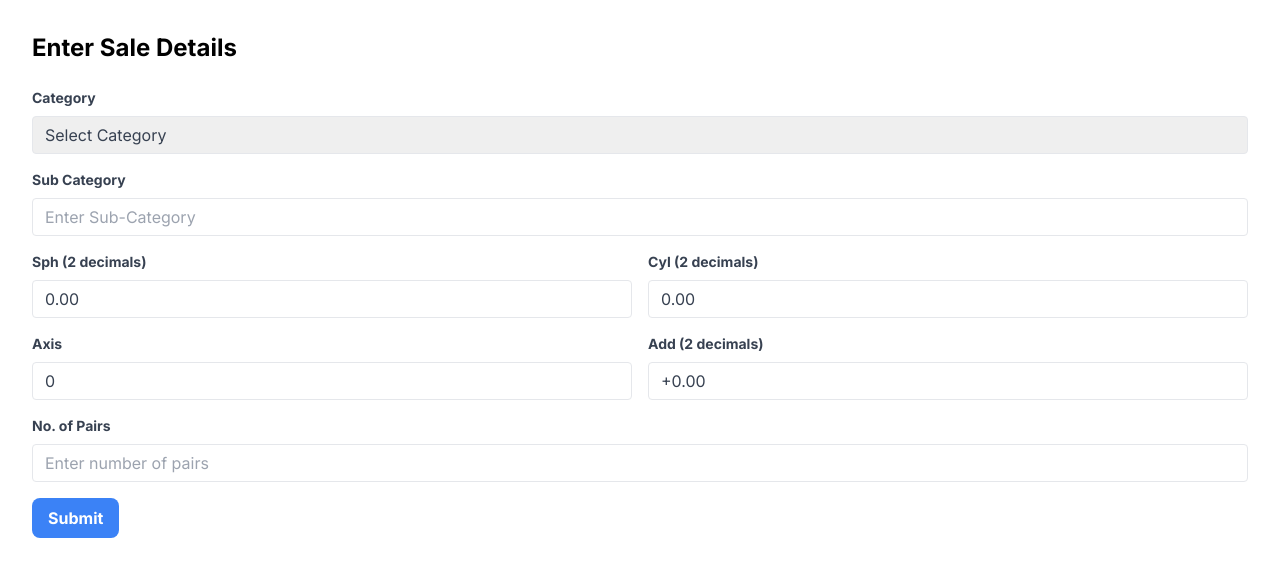
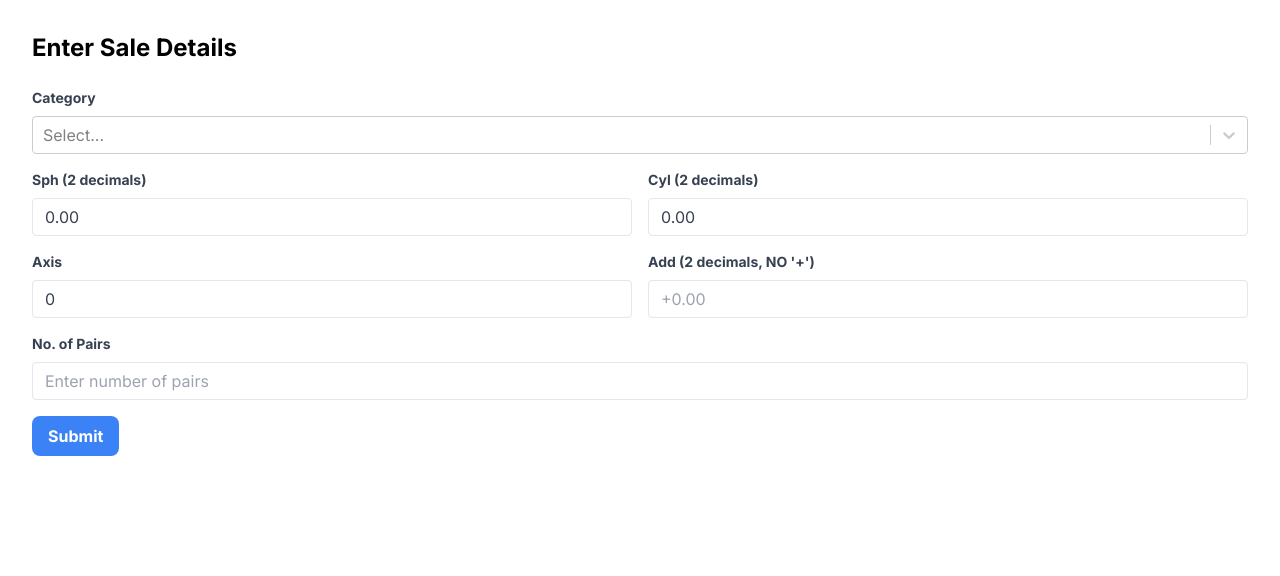
Before and after one commit to Arjun-Praveen-Varshney/omoptik-store, a Next.js app: page /addStock in a window 1280 px wide. Shown: the top 576 px of the page. Built offline with nearby package versions, Linux system fonts and the light colour scheme.

Commit message:
re-structured firestore

```diff
--- a/app/addStock/page.js
+++ b/app/addStock/page.js
@@ -1,11 +1,12 @@
 "use client";
 import { useState } from "react";
-import { db, setDoc, doc } from "../../firebaseConfig";
+import { db, addDoc, collection } from "../../firebaseConfig";
+import Select from "react-select";
+import { categoryOptions } from "../helpers";
 
 const addStock = () => {
   const [sale, setSale] = useState({
     category: "",
-    subcategory: "",
     sph: "0.00",
     cyl: "0.00",
     axis: "0",
@@ -17,19 +18,14 @@ const addStock = () => {
     setSale({ ...sale, [e.target.name]: e.target.value });
   };
 
+  const handleCategoryChange = (selectedOption) => {
+    setSale({ ...sale, category: selectedOption.value });
+  };
+
   const handleSubmit = async (e) => {
     e.preventDefault();
     try {
-      await setDoc(
-        doc(
-          db,
-          `stock/lenses/${sale.category}`,
-          `${sale.category}${sale.subcategory.toUpperCase()}${sale.sph}${
-            sale.cyl
-          }x${sale.axis}_Add+${sale.add}`
-        ),
-        sale
-      );
+      await addDoc(collection(db, "lenses"), sale);
       alert("Stock added successfully!");
     } catch (error) {
       alert("Some error occurred! Please try again.");
@@ -47,33 +43,14 @@ const addStock = () => {
           >
             Category
           </label>
-          <select
-            className="appearance-none border rounded w-full py-2 px-3 text-gray-700 leading-tight focus:outline-none focus:shadow-outline"
+          <Select
+            // placeholder="Select Category"
+            instanceId="category-select-addStock"
             id="category"
             name="category"
-            onChange={handleChange}
-            required={true}
-          >
-            <option value="">Select Category</option>
-            <option value="CR">CR</option>
-            <option value="PG">PG</option>
-            <option value="WT Glass">WT Glass</option>
-          </select>
-        </div>
-        <div className="mb-4">
-          <label
-            className="block text-gray-700 text-sm font-bold mb-2"
-            htmlFor="subcategory"
-          >
-            Sub Category
-          </label>
-          <input
-            className="appearance-none border rounded w-full py-2 px-3 text-gray-700 leading-tight focus:outline-none focus:shadow-outline"
-            id="subcategory"
-            name="subcategory"
-            type="text"
-            placeholder="Enter Sub-Category"
-            onChange={handleChange}
+            options={categoryOptions}
+            isSearchable={true}
+            onChange={(selectedOption) => handleCategoryChange(selectedOption)}
           />
         </div>
         <div className="flex mb-4">
@@ -135,15 +112,15 @@ const addStock = () => {
               className="block text-gray-700 text-sm font-bold mb-2"
               htmlFor="add"
             >
-              Add (2 decimals)
+              Add (2 decimals, NO '+')
             </label>
             <input
               className="appearance-none border rounded w-full py-2 px-3 text-gray-700 leading-tight focus:outline-none focus:shadow-outline"
               id="add"
               name="add"
               type="text"
-              defaultValue={"+0.00"}
-              placeholder="Enter Add"
+              // defaultValue={"+0.00"}
+              placeholder="+0.00"
               onChange={handleChange}
             />
           </div>
--- /dev/null
+++ b/app/bills/page.js
@@ -0,0 +1,25 @@
+import React from "react";
+
+const bills = ({ bills }) => {
+  return (
+    <div className="flex flex-col items-center">
+      <h1 className="text-2xl font-bold mb-4">All Bills</h1>
+      <ul className="w-full max-w-md">
+        {bills.map((bill) => (
+          <li
+            key={bill.id}
+            className="bg-white shadow-md rounded-md p-4 mb-4 flex items-center justify-between"
+          >
+            <div>
+              <h2 className="text-lg font-semibold">{bill.title}</h2>
+              <p className="text-gray-500">{bill.date}</p>
+            </div>
+            <span className="text-green-500">${bill.amount}</span>
+          </li>
+        ))}
+      </ul>
+    </div>
+  );
+};
+
+export default bills;
--- /dev/null
+++ b/app/helpers.js
@@ -0,0 +1,27 @@
+const categoryOptions = [
+  { value: "CR HC", label: "CR HC" },
+  { value: "CR ARC", label: "CR ARC" },
+  { value: "CR HC PG", label: "CR HC PG" },
+  { value: "CR ARC PG", label: "CR ARC PG" },
+  { value: "CR KT HC", label: "CR KT HC" },
+  { value: "CR KT ARC", label: "CR KT ARC" },
+  { value: "CR KT ARC B/B", label: "CR KT ARC B/B" },
+  { value: "CR KT HC PG", label: "CR KT HC PG" },
+  { value: "CR KT ARC PG", label: "CR KT ARC PG" },
+  { value: "CR V2 HC", label: "CR V2 HC" },
+  { value: "CR V2 ARC", label: "CR V2 ARC" },
+  { value: "CR V2 ARC B/B", label: "CR V2 ARC B/B" },
+  { value: "CR V2 ARC B/B PG", label: "CR V2 ARC B/B PG" },
+  { value: "CR V2 HC PG", label: "CR V2 HC PG" },
+  { value: "CR V2 ARC PG", label: "CR V2 ARC PG" },
+  { value: "CR ARC Poly", label: "CR ARC Poly" },
+  { value: "CR ARC Poly B/B", label: "CR ARC Poly B/B" },
+  { value: "CR ARC B/B", label: "CR ARC B/B" },
+  { value: "CR ARC B/B PG", label: "CR ARC B/B PG" },
+  { value: "WT55", label: "WT55" },
+  { value: "WTK", label: "WTK" },
+  { value: "PGK", label: "PGK" },
+  { value: "PG SV", label: "PG SV" },
+];
+
+export { categoryOptions };
--- a/app/page.js
+++ b/app/page.js
@@ -26,6 +26,11 @@ export default function Home() {
           View Stock
         </button>
       </Link>
+      <Link href="/bills">
+        <button className="bg-purple-500 focus:bg-purple-600 text-white rounded-lg px-4 py-2 font-medium text-lg">
+          View Bills
+        </button>
+      </Link>
     </main>
   );
 }
--- a/app/saleForm/page.js
+++ b/app/saleForm/page.js
@@ -1,13 +1,24 @@
 "use client";
 import { useState } from "react";
-import { db, setDoc, doc, updateDoc, getDoc } from "../../firebaseConfig";
+import Select from "react-select";
+import {
+  db,
+  setDoc,
+  doc,
+  updateDoc,
+  getDocs,
+  collection,
+  query,
+  where,
+  getDoc,
+} from "../../firebaseConfig";
+import { categoryOptions } from "../helpers";
 
 const SaleForm = () => {
   const [sale, setSale] = useState({
     buyerName: "",
     date: new Date().toISOString().split("T")[0],
     category: "",
-    subcategory: "",
     sph: "0.00",
     cyl: "0.00",
     axis: "0",
@@ -22,6 +33,10 @@ const SaleForm = () => {
     setSale({ ...sale, [e.target.name]: e.target.value });
   };
 
+  const handleCategoryChange = (selectedOption) => {
+    setSale({ ...sale, category: selectedOption.value });
+  };
+
   const handleSubmit = async (e) => {
     e.preventDefault();
     const finalSale = {
@@ -32,14 +47,17 @@ const SaleForm = () => {
     // console.log(sale);
     // console.log(finalSale)
     try {
-      const docRef = doc(
-        db,
-        `stock/lenses/${finalSale.category}`,
-        `${sale.category}${sale.subcategory.toUpperCase()}${sale.sph}${
-          sale.cyl
-        }x${sale.axis}_Add+${sale.add}`
+      const q = query(
+        collection(db, "lenses"),
+        where("category", "==", finalSale.category),
+        where("sph", "==", finalSale.sph),
+        where("cyl", "==", finalSale.cyl),
+        where("axis", "==", finalSale.axis),
+        where("add", "==", finalSale.add)
       );
-      const docSnap = await getDoc(docRef);
+
+      const querySnapshot = await getDocs(q);
+      const docSnap = querySnapshot.docs[0];
       let prevPairs = 0;
       if (docSnap.exists()) {
         // console.log("Document data:", docSnap.data());
@@ -48,7 +66,7 @@ const SaleForm = () => {
         // docSnap.data() will be undefined in this case
         return alert("Stock not found!");
       }
-      await updateDoc(docRef, {
+      await updateDoc(doc(db, "lenses", docSnap.id), {
         pairs: prevPairs - finalSale.pairs,
       });
 
@@ -73,7 +91,6 @@ const SaleForm = () => {
         pairs: finalSale.pairs,
         price: finalSale.price,
         sph: finalSale.sph,
-        subcategory: finalSale.subcategory,
       });
 
       await setDoc(
@@ -132,32 +149,14 @@ const SaleForm = () => {
           >
             Category
           </label>
-          <select
-            className="appearance-none border rounded w-full py-2 px-3 text-gray-700 leading-tight focus:outline-none focus:shadow-outline"
+          <Select
+            // placeholder="Select Category"
+            instanceId="category-select-saleForm"
             id="category"
             name="category"
-            onChange={handleChange}
-          >
-            <option value="">Select Category</option>
-            <option value="CR">CR</option>
-            <option value="PG">PG</option>
-            <option value="WT Glass">WT Glass</option>
-          </select>
-        </div>
-        <div className="mb-4">
-          <label
-            className="block text-gray-700 text-sm font-bold mb-2"
-            htmlFor="subcategory"
-          >
-            Sub Category
-          </label>
-          <input
-            className="appearance-none border rounded w-full py-2 px-3 text-gray-700 leading-tight focus:outline-none focus:shadow-outline"
-            id="subcategory"
-            name="subcategory"
-            type="text"
-            placeholder="Enter Sub-Category"
-            onChange={handleChange}
+            options={categoryOptions}
+            isSearchable={true}
+            onChange={(selectedOption) => handleCategoryChange(selectedOption)}
           />
         </div>
         <div className="flex mb-4">
@@ -219,15 +218,15 @@ const SaleForm = () => {
               className="block text-gray-700 text-sm font-bold mb-2"
               htmlFor="add"
             >
-              Add (2 decimals)
+              Add (2 decimals, NO '+')
             </label>
             <input
               className="appearance-none border rounded w-full py-2 px-3 text-gray-700 leading-tight focus:outline-none focus:shadow-outline"
               id="add"
               name="add"
               type="text"
-              placeholder="Enter Add"
-              defaultValue={"+0.00"}
+              placeholder="+0.00"
+              // defaultValue={"+0.00"}
               onChange={handleChange}
             />
           </div>
--- a/firebaseConfig.js
+++ b/firebaseConfig.js
@@ -8,6 +8,9 @@ import {
   getDoc,
   getDocs,
   collection,
+  addDoc,
+  query,
+  where,
 } from "firebase/firestore";
 // TODO: Add SDKs for Firebase products that you want to use
 // https://firebase.google.com/docs/web/setup#available-libraries
@@ -25,4 +28,14 @@ const firebaseConfig = {
 // Initialize Firebase
 export const app = initializeApp(firebaseConfig);
 export const db = getFirestore(app);
-export { setDoc, doc, updateDoc, getDoc, getDocs, collection };
+export {
+  setDoc,
+  doc,
+  updateDoc,
+  getDoc,
+  getDocs,
+  collection,
+  addDoc,
+  query,
+  where,
+};
--- a/package.json
+++ b/package.json
@@ -12,7 +12,8 @@
     "firebase": "^10.7.1",
     "next": "14.0.4",
     "react": "^18",
-    "react-dom": "^18"
+    "react-dom": "^18",
+    "react-select": "^5.8.0"
   },
   "devDependencies": {
     "autoprefixer": "^10.0.1",
```
Also changed, not shown: app/Stock/page.js (+13 -25 lines), 1 other file (tests, documents, lock files or other folders).
